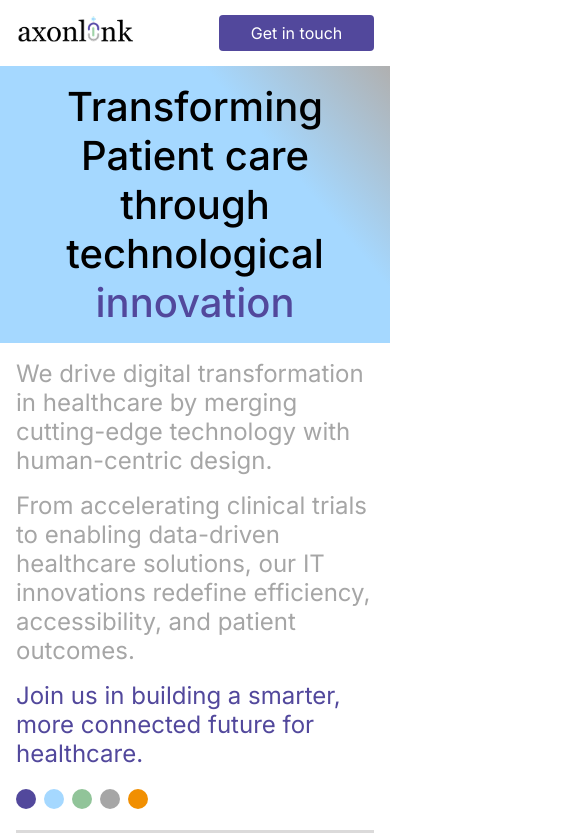
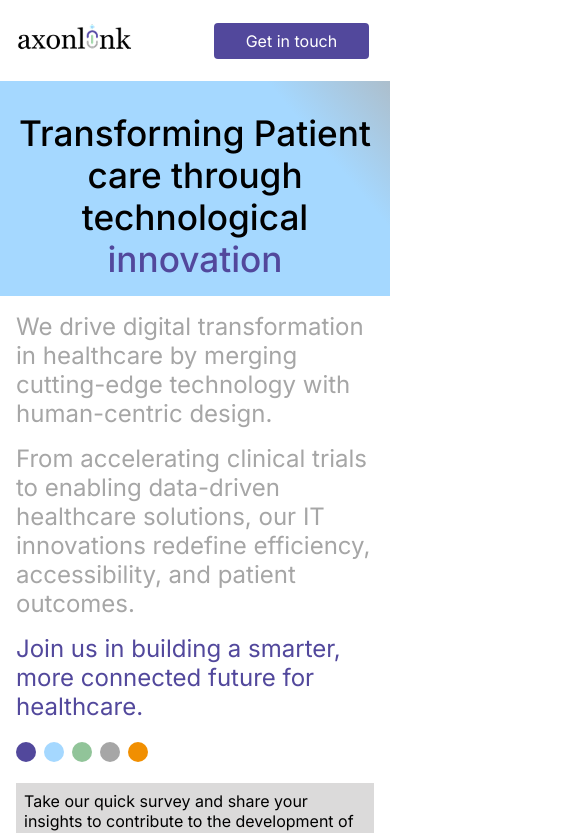
Before and after one commit to axonlinkcode/webpage, a React (Vite) app in the folder frontend/: page / in a window 390 px wide. Shown: the top 833 px of the page, 585 px wide, since content can reach past the window. Built offline with nearby package versions, Linux system fonts and the light colour scheme.

Commit message:
adjustment of navbar and hero

```diff
--- a/frontend/src/App.jsx
+++ b/frontend/src/App.jsx
@@ -7,7 +7,8 @@ const App = () => {
       <Nav />
       <div>
         <Home />
-        <Services/>
+        {/*
+        <Services/> */}
       </div>
     </>
   );
--- a/frontend/src/components/hero/Hero.css
+++ b/frontend/src/components/hero/Hero.css
@@ -23,13 +23,11 @@
   justify-content: center;
 }
 .hero__content-header h1 {
-  font-size: 2rem;
+  font-size: 2.5rem;
   text-align: center;
   font-weight: 500;
-  width: 70%;
-  margin: 0;
+  width: 75%;
 }
-
 .hero__content-header h1 span {
   color: #52489c;
 }
@@ -40,51 +38,42 @@
 }
 .hero__content-video .video {
   border: 1px solid #a5d8ff;
-  width: 90%;
+  width: 100%;
   height: 100%;
   margin: 0 auto;
   position: absolute;
   top: 100px;
-  left: 2.5rem;
+  left: 0;
   object-fit: cover;
 }
 
 /* QUERIES */
 @media screen and (width: 768px) {
   .hero {
-    gap: 0.5rem;
-    padding: 1rem;
+    padding-top: 7rem;
   }
   .hero__content-header h1 {
-    font-size: 2.5rem;
+    font-size: 2.3rem;
     width: 100%;
   }
-  .hero__content-header h1 span {
-  color: #52489c;
-}
+
   .hero__content-video {
     height: 300px;
   }
   .hero__content-video .video {
-  width: 90%;
-  top: 70px;
-  left: 1.5rem;
+    top: 60px;
   }
 }
 
 @media screen and (max-width: 425px) {
   .hero {
-    gap: 0.5rem;
-    padding: 1rem;
+    padding: 7rem 1rem 1rem 1rem;
   }
   .hero__content-header h1 {
-    font-size: 2.5rem;
+    font-size: 2.2rem;
     width: 100%;
   }
-  .hero__content-header h1 span {
-  color: #52489c;
-}
-.hero__content-video{
+  .hero__content-video {
     display: none;
   }
 }
--- a/frontend/src/components/nav/Nav.css
+++ b/frontend/src/components/nav/Nav.css
@@ -1,33 +1,33 @@
 nav {
-  display: fixed;
-  background-color: transparent;
+  position: fixed;
+  top: -100;
+  width: 100%;
+  background-color: white;
+  z-index: 1000;
+  padding: 0.5rem 1.3rem 0.5rem 0;
 }
 
-.nav {
+.nav__container {
   display: flex;
   align-items: center;
-  justify-content: space-between;
-  list-style: none;
-  padding: 1rem;
-  gap: 1rem;
+  list-style-type: none;
 }
 
-.nav__nav--list {
-  flex: 2.5;
-}
-.nav__nav--logo,
-.nav__nav--btn {
+.nav__container--logo,
+.nav__container--btn {
   flex: 1;
 }
-
+.nav__container--list {
+  flex: 1.5;
+}
 .nav-list {
   display: flex;
   align-items: center;
-  justify-content: space-between;
-  gap: 1rem;
+  justify-content: center;
+  gap: 1.3rem;
 }
 .nav-list a {
-  font-size: 1.5rem;
+  font-size: 1.2rem;
   color: #a6a6a6;
   text-decoration: none;
   border-bottom: 1px solid transparent;
@@ -44,6 +44,7 @@ nav {
 }
 .nav-btn a {
   padding: 0.5rem 2rem;
+  text-decoration: none;
   display: inline-block;
   color: white;
   background-color: #52489c;
@@ -60,16 +61,12 @@ nav {
 @media screen and (width: 768px) {
   .nav {
     padding: 0rem;
-    gap: 0.5rem;
   }
   .nav-list {
     gap: 0.5rem;
   }
   .nav-list a {
     font-size: 1rem;
-  }
-  .nav-btn {
-    text-align: center;
   }
   .nav-btn a {
     padding: 0.5rem 1rem;
@@ -81,14 +78,11 @@ nav {
 }
 
 @media screen and (max-width: 425px) {
-  .nav__nav--list {
+  .nav__container--list {
     display: none;
   }
   .nav {
     padding: 0rem;
-  }
-  .nav-btn {
-    text-align: center;
   }
   .nav-logo img {
     width: 80%;
--- a/frontend/src/components/nav/Nav.jsx
+++ b/frontend/src/components/nav/Nav.jsx
@@ -4,13 +4,13 @@ import './Nav.css'
 const Nav = () => {
     return (
         <nav>
-            <ul className="nav">
-                <li className="nav__nav--logo">
+            <ul className="nav__container">
+                <li className="nav__container--logo">
                     <div className="nav-logo">
                         <img src={assets.logo} alt="" />
                     </div>
                 </li>
-                <li className="nav__nav--list">
+                <li className="nav__container--list">
                     <div className="nav-list">
                         <a href="#">Home</a>
                         <a href="#">Services</a>
@@ -18,7 +18,7 @@ const Nav = () => {
                         <a href="#">Team</a>
                     </div>
                 </li>
-                <li className="nav__nav--btn">
+                <li className="nav__container--btn">
                     <div className="nav-btn">
                         <a href="#">Get in touch</a>
                     </div>
--- a/frontend/src/index.css
+++ b/frontend/src/index.css
@@ -6,9 +6,10 @@
     padding: 0;
     box-sizing: border-box;
      font-family: 'Inter', sans-serif;
-    text-decoration: none;
+    }
+
+    body {
+        font-family: 'Inter', sans-serif;
+        text-decoration: none;
+
 }
-
-body {
-   font-family: 'Inter', sans-serif;
-}
```
Lines whose indentation alone changed are shown as unchanged.
